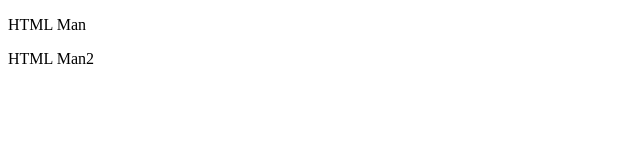
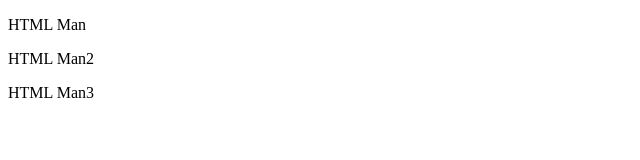
Before and after one commit to JulioCezarOliveiraSimas/bootcamp-dev, a plain HTML site: page index.html in a window 1280 px wide. Shown: the whole page, without its empty margins (0-640 px from the left). Drawn offline with Linux system fonts and the light colour scheme.

Commit message:
segundo commit

```diff
--- a/index.html
+++ b/index.html
@@ -8,5 +8,6 @@
 <body>
     <p>HTML Man</p>
     <p>HTML Man2</p>
+    <p>HTML Man3</p>
 </body>
 </html>
```
